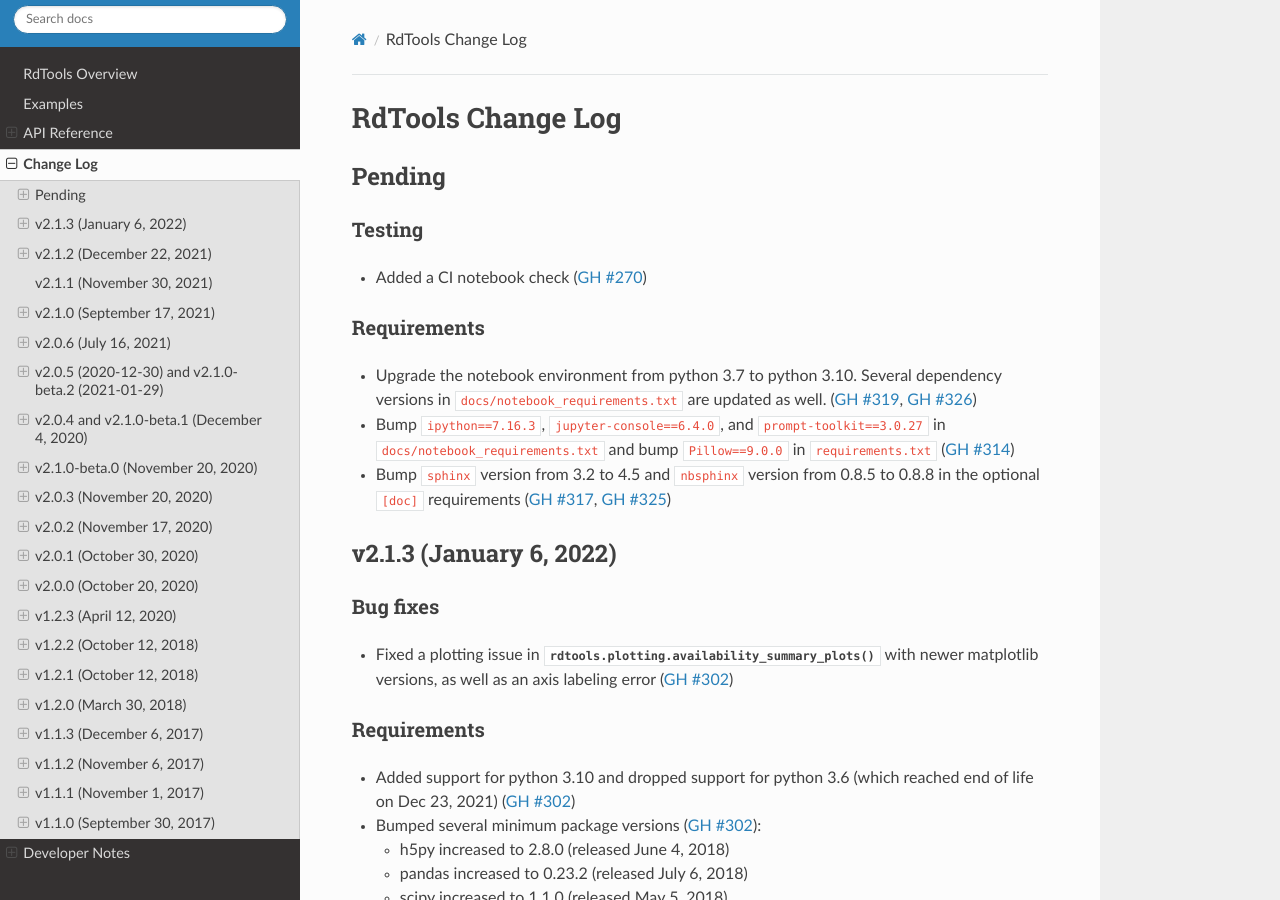
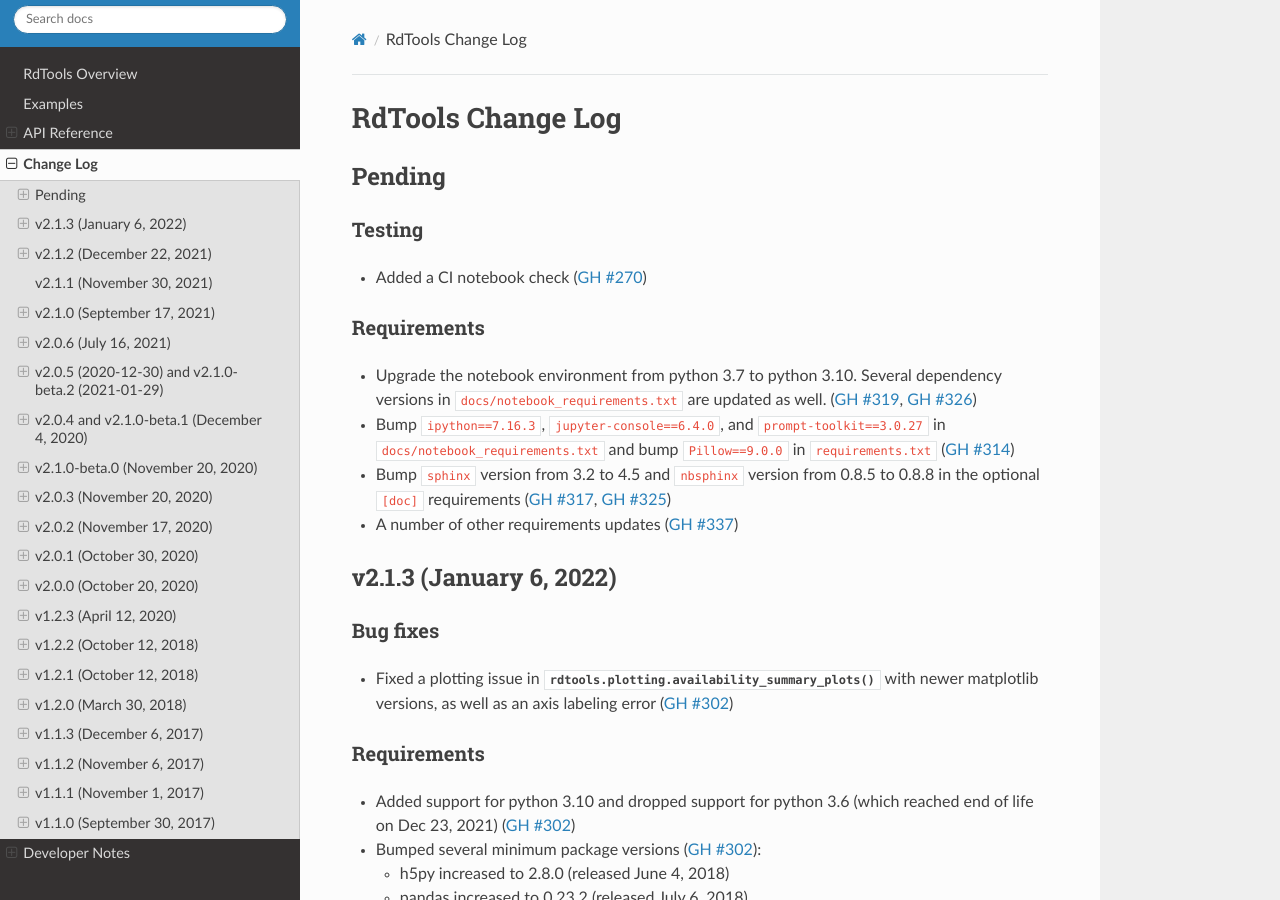
Before and after one commit to NREL/rdtools, a Sphinx documentation site: the page built from docs/sphinx/source/changelog.rst, in a window 1280 px wide and 900 px high. Built offline with Sphinx 7.4.7 and the Read the Docs theme 2.0.0, drawn with Linux system fonts in a browser that asks for light colours; pages that are not in the unit, such as notebooks, are missing from menus.

Commit message:
add a reminder to the pending change log

```diff
--- a/docs/sphinx/source/changelog/pending.rst
+++ b/docs/sphinx/source/changelog/pending.rst
@@ -16,3 +16,4 @@ Requirements
   and bump ``Pillow==9.0.0`` in ``requirements.txt`` (:pull:`314`)
 * Bump ``sphinx`` version from 3.2 to 4.5 and ``nbsphinx`` version
   from 0.8.5 to 0.8.8 in the optional ``[doc]`` requirements (:pull:`317`, :pull:`325`)
+* A number of other requirements updates (:pull:`337`)
```
